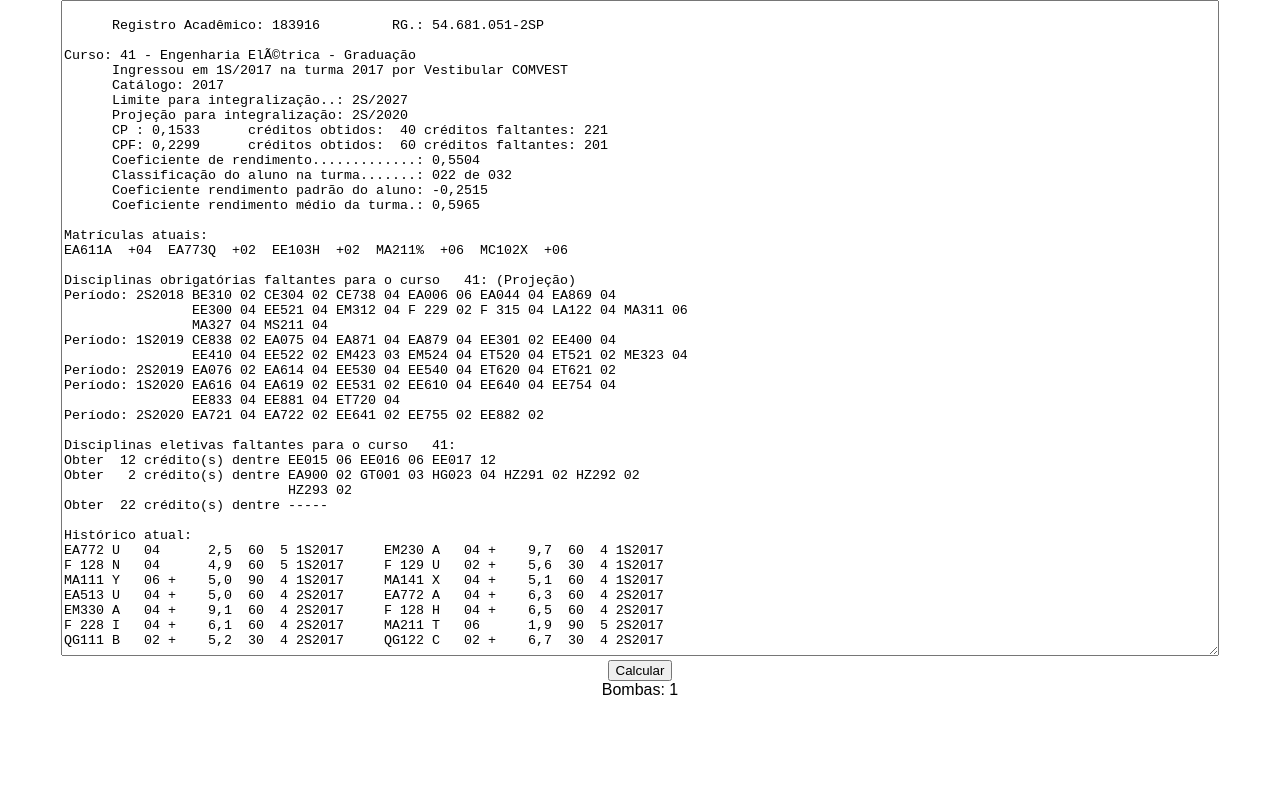
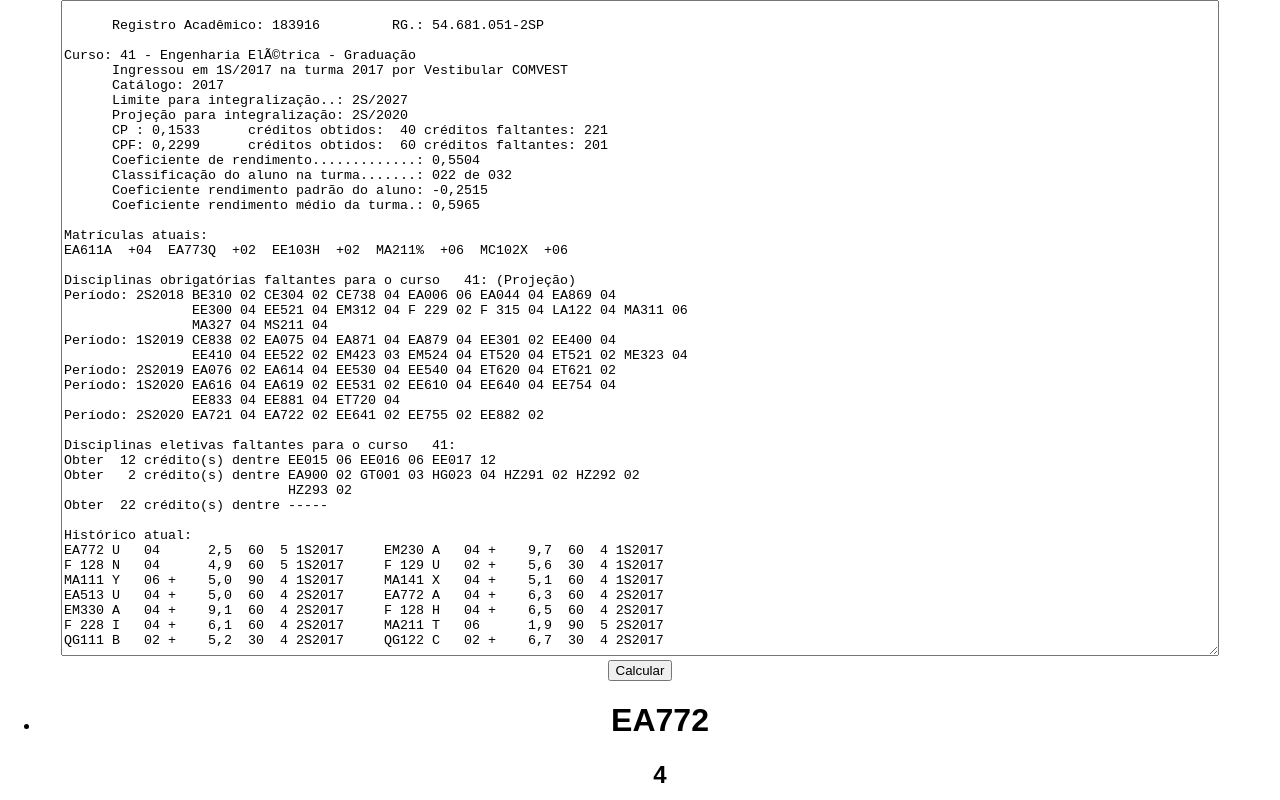
Before and after one commit to arthurcantarela/bombamento, a React (Create React App) app: page / in a window 1280 px wide. Both pictures are taken after a click on the button "Calcular". Shown: the top 800 px of the page. Built offline with nearby package versions, Linux system fonts and the light colour scheme.

Commit message:
Showing results

```diff
--- a/src/App.js
+++ b/src/App.js
@@ -1,13 +1,13 @@
 import React, { Component } from "react";
 import "./App.scss";
 
-import { Integralizacao } from "./components";
+import { Integralizacao, Resultado } from "./components";
 
 class App extends Component {
   constructor(props) {
     super(props);
     this.state = {
-      bombas: 0,
+      bombas: null,
       integralizacao: `
       Registro Acadêmico: 183916         RG.: 54.681.051-2SP
 
@@ -105,18 +105,17 @@ QG111 B   02 +    5,2  30  4 2S2017     QG122 C   02 +    6,7  30  4 2S2017
 
   calculate = () => {
     const integralizacao = this.state.integralizacao;
-    const bombas = integralizacao.match(
+    let bombas = integralizacao.match(
       /[A-Z\s]{2}\d{3}\s[A-Z]\s*\d{2}[\s+*X!&?]\s*\d{1,2},\d\s*\d{1,3}\s*[56]\s.{6}/g
     );
-    console.log(
-      bombas.map(bomba => ({
-        code: bomba.match(/^.{5}/)[0],
-        credits: parseInt(
-          bomba.match(/(?<=^[A-Z\s]{2}\d{3}\s[A-Z]\s*)\d{2}/)[0]
-        )
-      }))
-    );
-    this.setState({ bombas: 1 });
+    bombas = bombas.map(bomba => ({
+      code: bomba.match(/^.{5}/)[0],
+      credits: parseInt(bomba.match(/(?<=^[A-Z\s]{2}\d{3}\s[A-Z]\s*)\d{2}/)[0]),
+      year: parseInt(bomba.match(/\d{4}$/)[0]),
+      semester: bomba.match(/.{2}(?=\d{4}$)/)[0],
+      grade: parseFloat(bomba.match(/\d{1,2},\d/)[0].replace(",", "."))
+    }));
+    this.setState({ bombas: bombas });
   };
 
   render() {
@@ -127,7 +126,7 @@ QG111 B   02 +    5,2  30  4 2S2017     QG122 C   02 +    6,7  30  4 2S2017
           onChange={this.updateIntegralizacao}
           calculate={this.calculate}
         />
-        <div>Bombas: {this.state.bombas}</div>
+        {!this.state.bombas ? null : <Resultado bombas={this.state.bombas} />}
       </div>
     );
   }
--- a/src/components/Integralizacao/Integralizacao.jsx
+++ b/src/components/Integralizacao/Integralizacao.jsx
@@ -4,7 +4,7 @@ import "./Integralizacao.scss";
 const Integralizacao = ({ onChange, value, calculate, ...rest }) => (
   <React.Fragment>
     <div>
-      <textarea {...{ onChange, value }} />
+      <textarea spellCheck={false} {...{ onChange, value }} />
     </div>
     <button onClick={calculate}>Calcular</button>
   </React.Fragment>
--- /dev/null
+++ b/src/components/Resultado/Resultado.jsx
@@ -0,0 +1,15 @@
+import React from "react";
+import "./Resultado.scss";
+
+const Bomba = ({ code, credits, ...rest }) => (
+  <li>
+    <h1>{code}</h1>
+    <h2>{credits}</h2>
+  </li>
+);
+
+const Resultado = ({ bombas, ...rest }) => (
+  <ul>{bombas.map((bomba, i) => <Bomba key={i} {...bomba} />)}</ul>
+);
+
+export default Resultado;
--- /dev/null
+++ b/src/components/Resultado/index.mjs
@@ -0,0 +1 @@
+export { default } from "./Resultado";
--- a/src/components/index.mjs
+++ b/src/components/index.mjs
@@ -1 +1,2 @@
 export { default as Integralizacao } from "./Integralizacao";
+export { default as Resultado } from "./Resultado";
```
Also changed, not shown: src/components/Resultado/Resultado.scss (added).
